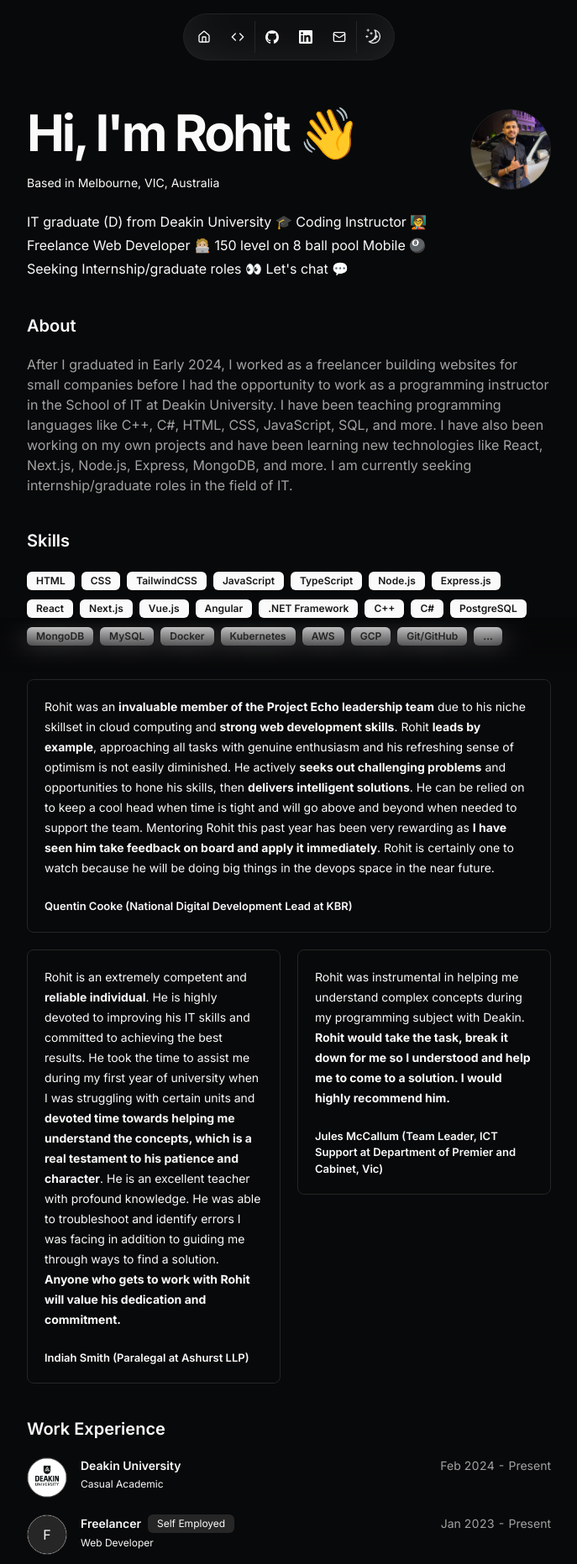
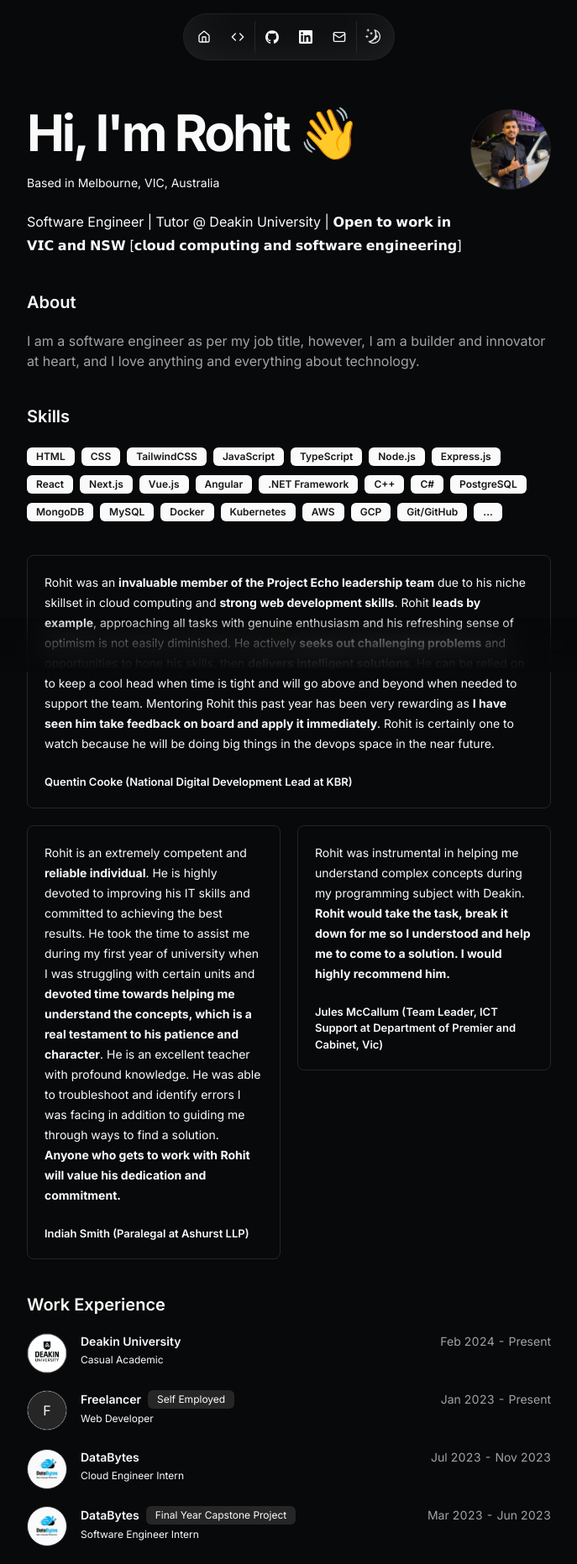
Before and after one commit to itsrow47/my-portfolio, a Next.js app: page / in a window 1280 px wide. Shown: the top 1863 px of the page at 84% size, without its empty margins (296-983 px from the left). Built offline with nearby package versions, Linux system fonts and the light colour scheme.

Commit message:
Update resume.tsx

```diff
--- a/src/data/resume.tsx
+++ b/src/data/resume.tsx
@@ -8,9 +8,9 @@ export const DATA = {
   location: "Melbourne, VIC, Australia",
   locationLink: "https://maps.app.goo.gl/GURYmPbDApDaYdjB9",
   description:
-    "IT graduate (D) from Deakin University 🎓 Coding Instructor 🧑‍🏫 Freelance Web Developer 🧑🏼‍💻 150 level on 8 ball pool Mobile 🎱 Seeking Internship/graduate roles 👀 Let's chat 💬",
+    "Software Engineer | Tutor @ Deakin University | 𝗢𝗽𝗲𝗻 𝘁𝗼 𝘄𝗼𝗿𝗸 𝗶𝗻 𝗩𝗜𝗖 𝗮𝗻𝗱 𝗡𝗦𝗪 [𝗰𝗹𝗼𝘂𝗱 𝗰𝗼𝗺𝗽𝘂𝘁𝗶𝗻𝗴 𝗮𝗻𝗱 𝘀𝗼𝗳𝘁𝘄𝗮𝗿𝗲 𝗲𝗻𝗴𝗶𝗻𝗲𝗲𝗿𝗶𝗻𝗴]",
   summary:
-    "After I graduated in Early 2024, I worked as a freelancer building websites for small companies before I had the opportunity to work as a programming instructor in the School of IT at Deakin University. I have been teaching programming languages like C++, C#,  HTML, CSS, JavaScript, SQL, and more. I have also been working on my own projects and have been learning new technologies like React, Next.js, Node.js, Express, MongoDB, and more. I am currently seeking internship/graduate roles in the field of IT.",
+    "I am a software engineer as per my job title, however, I am a builder and innovator at heart, and I love anything and everything about technology.",
   avatarUrl: "/me.png",
   skills: [
     "HTML",
@@ -110,7 +110,7 @@ export const DATA = {
     },
     {
       company: "DataBytes",
-      badges: ["Final Year Capstone Project"],
+      badges:[],
       href: "https://github.com/DataBytes-Organisation",
       location: "Remote",
       title: "Cloud Engineer Intern",
```
